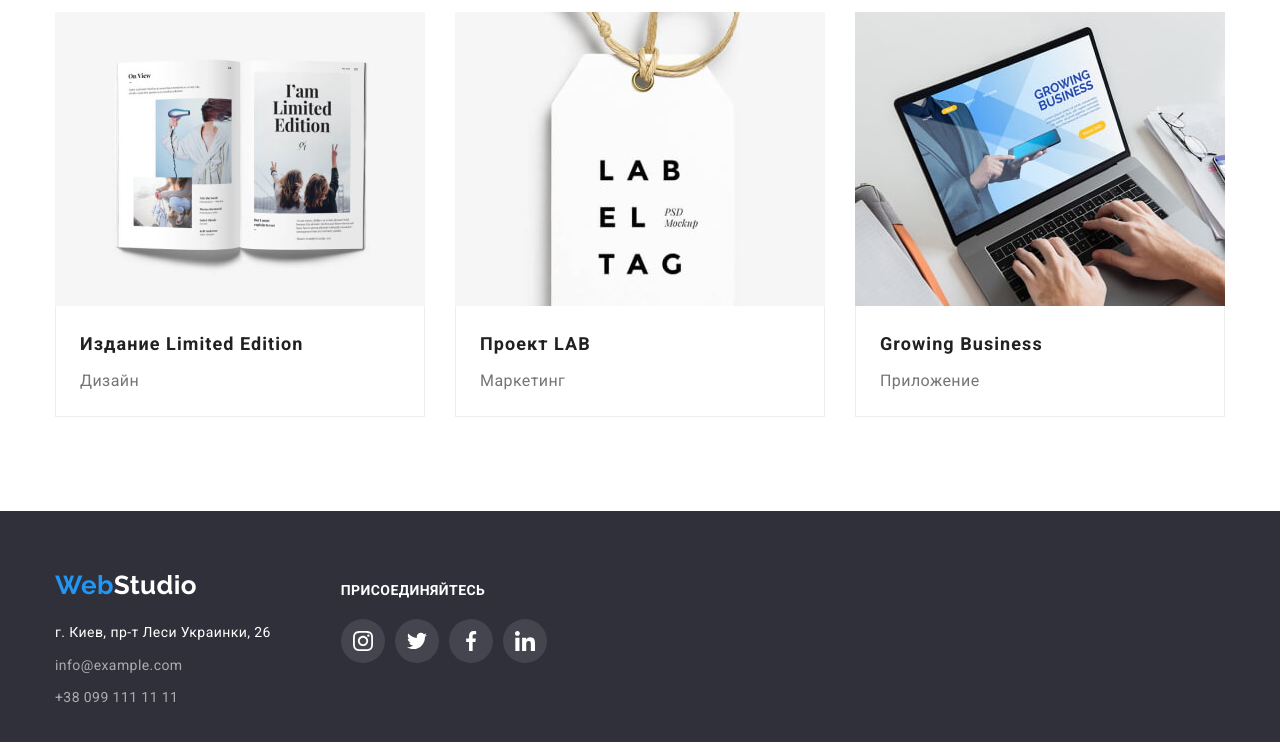
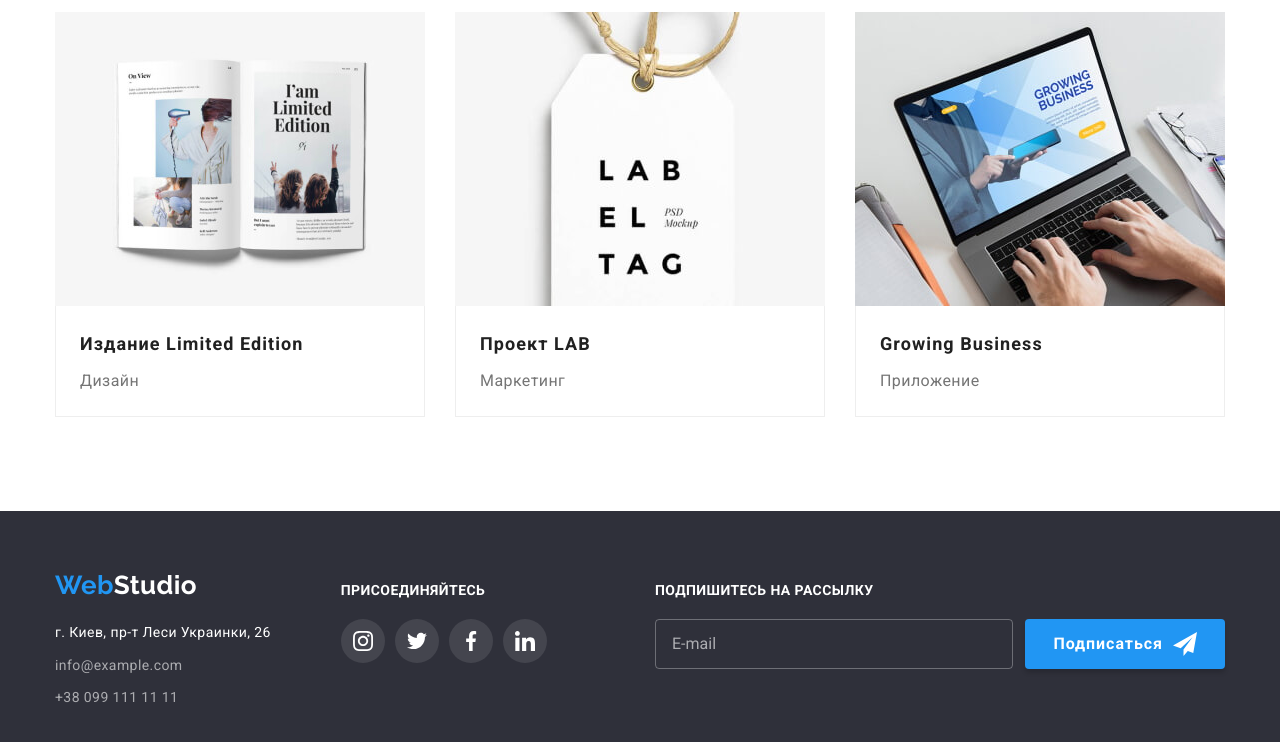
Before and after one commit to linafv/goit-markup-hw-06, a plain HTML site: page portfolio.html in a window 1280 px wide. Shown: the part 1120-1862 px from the top of the page. Drawn offline with nearby package versions, Linux system fonts and the light colour scheme.

Commit message:
feeat: add the subscribe form in the portfoliofooter

```diff
--- a/portfolio.html
+++ b/portfolio.html
@@ -346,6 +346,18 @@
               </li>
             </ul>
           </div>
+          <div class="footer__subscribe">
+            <h2 class="footer__welcome">Подпишитесь на рассылку</h2>
+            <form class="footer__form form" action="#" method="GET">
+              <input type="email" class="form__mail" placeholder="E-mail" required />
+              <button class="form__subscribe-btn" type="submit">
+                Подписаться
+                <svg class="form__icon" height="24" width="24">
+                  <use href="./images/icons.svg#icon-send"></use>
+                </svg>
+              </button>
+            </form>
+          </div>
         </div>
       </div>
     </footer>
```
